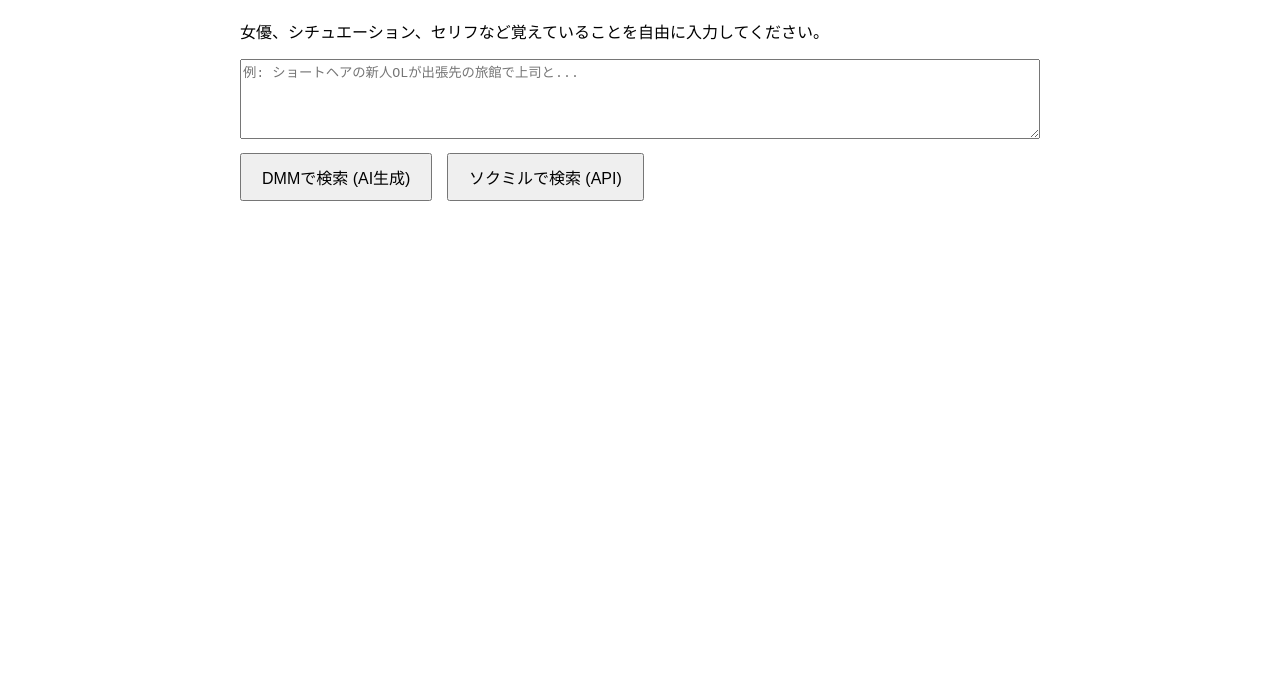
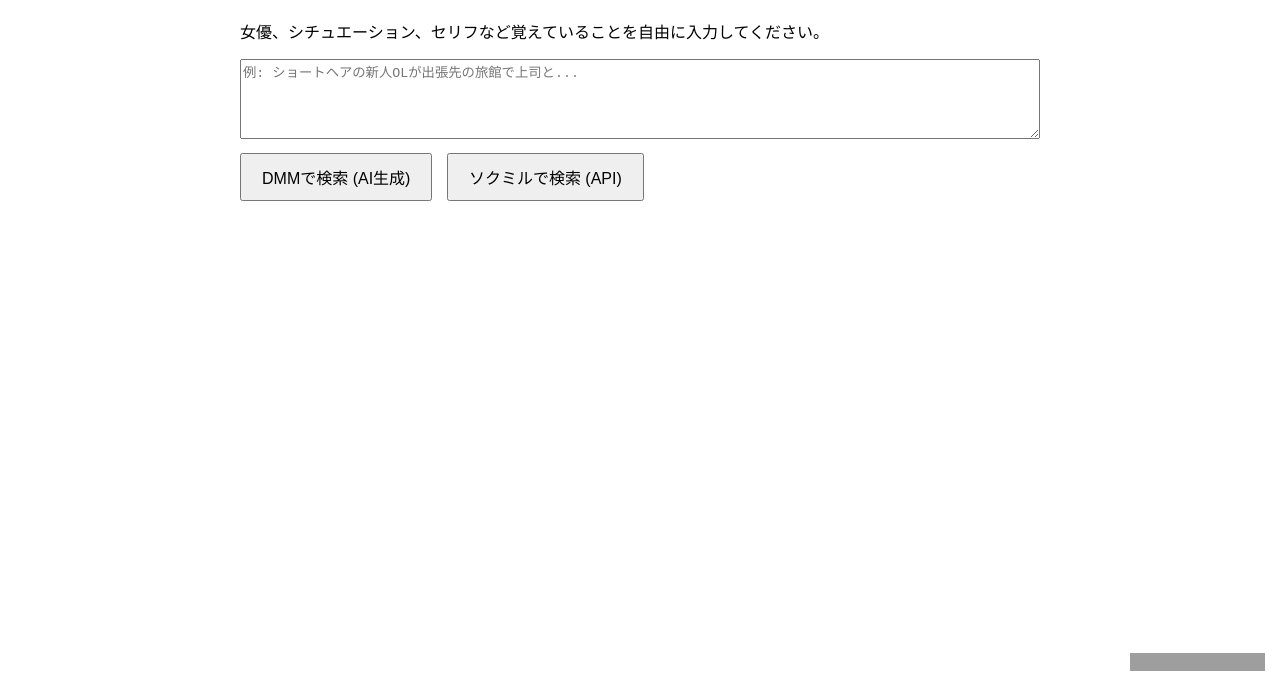
Before and after one commit to eponine0805/av-search-tool, a website: page public/index.html in a window 1280 px wide. Shown: the part 110-800 px from the top of the page. Drawn offline with Linux system fonts and the light colour scheme; grey boxes are pictures that could not be loaded.

Commit message:
Update index.html

```diff
--- a/public/index.html
+++ b/public/index.html
@@ -5,7 +5,6 @@
     <meta name="viewport" content="width=device-width, initial-scale=1.0">
     <title>AV内容検索ツール</title>
     <style>
-        /* ...CSSは変更なし... */
         body { font-family: sans-serif; }
         .container { max-width: 800px; margin: 20px auto; padding: 20px; }
         textarea { width: 100%; min-height: 80px; margin-bottom: 10px; box-sizing: border-box; }
@@ -15,6 +14,14 @@
         .item { border: 1px solid #ccc; padding: 10px; margin-bottom: 10px; display: flex; align-items: flex-start; }
         .item img { max-width: 200px; margin-right: 15px; }
         .item-info .score { font-weight: bold; color: #d9534f; }
+
+        /* ▼▼▼ このCSSを追加 ▼▼▼ */
+        .sokmil-credit {
+            position: fixed; /* 画面上の特定の位置に固定 */
+            right: 15px;     /* 画面の右端から15pxの位置 */
+            bottom: 15px;    /* 画面の下端から15pxの位置 */
+            z-index: 999;    /* 他の要素より手前に表示 */
+        }
     </style>
     <script src="script.js" defer></script>
 </head>
@@ -30,5 +37,10 @@
         <div class="loader" id="loader">検索中...</div>
         <div id="results"></div>
     </div>
+
+    <div class="sokmil-credit">
+        <a href="https://sokmil-ad.com/" target="_blank" rel="nofollow"><img src="https://sokmil-ad.com/api/credit/135x18.gif" alt="WEB SERVICE BY SOKMIL" width="135" height="18" border="0"></a>
+    </div>
+
 </body>
 </html>
```
